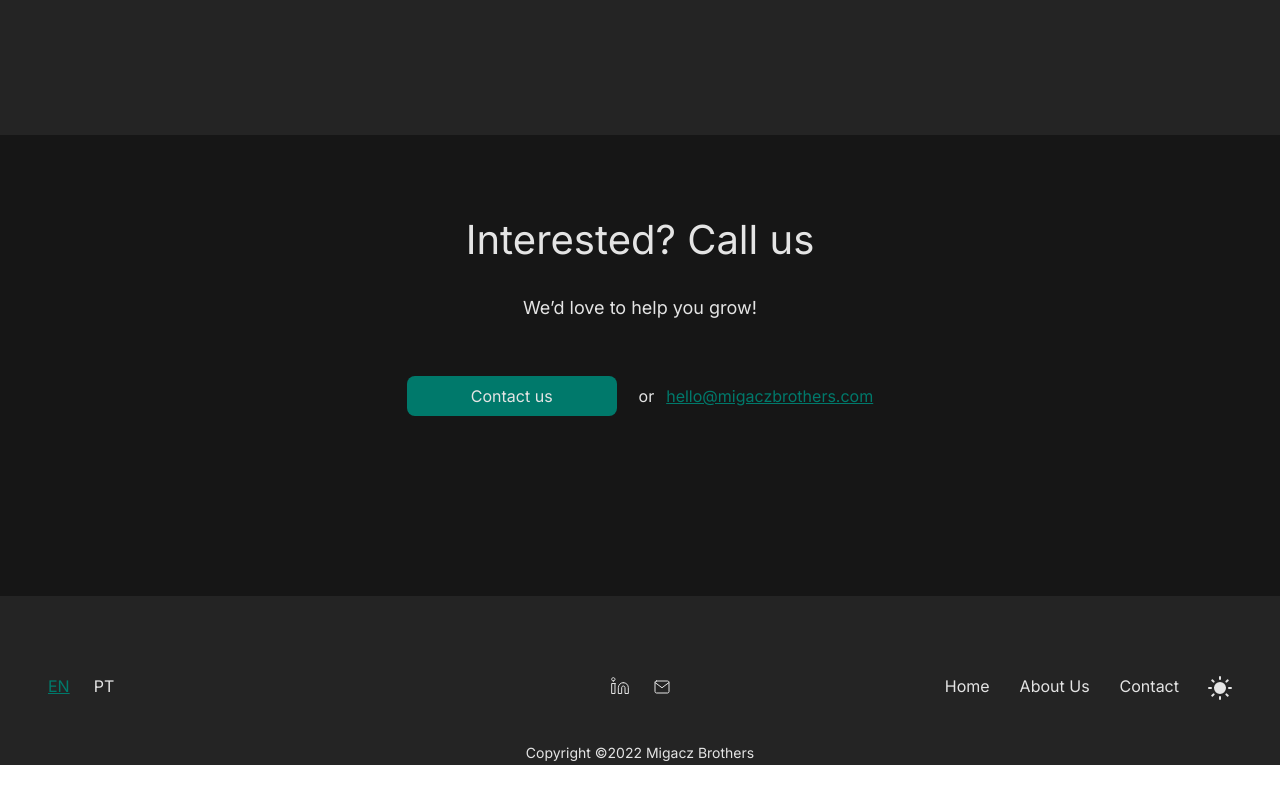
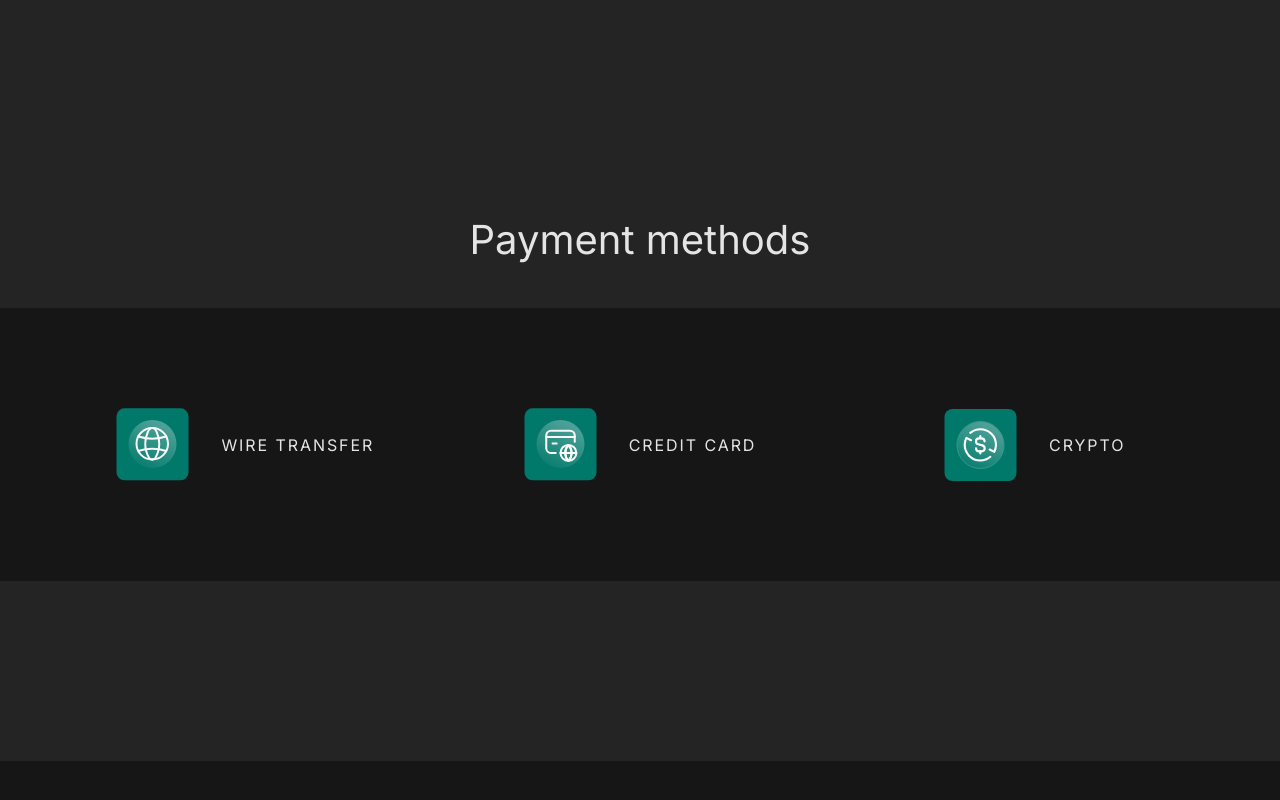
Before and after one commit to Migacz-Brothers/migacz-brothers, a Next.js app: page / in a window 1280 px wide. Shown: the part 1600-2400 px from the top of the page. Before the commit the page ends 2365 px from the top, so only its background shows below. Built offline with nearby package versions, Linux system fonts and the light colour scheme.

Commit message:
add payment methods section

```diff
--- /dev/null
+++ b/components/Home/PaymentMethods.tsx
@@ -0,0 +1,102 @@
+import styled from 'styled-components';
+import {
+  GenericSectionWrapper,
+  GenericSection,
+} from '../shared/sharedComponents';
+
+import CreditCardIcon from '../Icons/paymentMethods/creditCard';
+import CryptoIcon from '../Icons/paymentMethods/crypto';
+import WireTranferIcon from '../Icons/paymentMethods/wireTransfer';
+
+const PaymentMethods = (): JSX.Element => {
+  return (
+    <PaymentMethodsSectionWrapper>
+      <PaymentMethodsSection>
+        <Title>Payment methods</Title>
+        <PaymentMethodsListContainer>
+          <PaymentMethodsList>
+            <ListItem>
+              <WireTranferIcon />
+              Wire transfer
+            </ListItem>
+            <ListItem>
+              <CreditCardIcon />
+              Credit card
+            </ListItem>
+            <ListItem>
+              <CryptoIcon />
+              Crypto
+            </ListItem>
+          </PaymentMethodsList>
+        </PaymentMethodsListContainer>
+      </PaymentMethodsSection>
+    </PaymentMethodsSectionWrapper>
+  );
+};
+
+const PaymentMethodsSectionWrapper = styled(GenericSectionWrapper)`
+  background-color: var(--background-secondary);
+  display: inline-block;
+`;
+
+const PaymentMethodsSection = styled(GenericSection)`
+  margin: 80px 0 180px 0;
+  padding: 0;
+  max-width: unset;
+
+  color: var(--text-primary);
+`;
+
+const Title = styled.h2`
+  font-weight: normal;
+  font-size: 40px;
+  text-align: center;
+
+  padding: 0 16px;
+  margin-bottom: 44px;
+`;
+
+const PaymentMethodsListContainer = styled.div`
+  width: 100%;
+  background-color: var(--background-primary);
+`;
+
+const PaymentMethodsList = styled.ul`
+  display: flex;
+  justify-content: space-evenly;
+
+  margin: 0 auto;
+  max-width: 1216px;
+  padding: 100px 16px;
+
+  @media (max-width: 980px) {
+    flex-direction: column;
+  }
+`;
+
+const ListItem = styled.li`
+  flex: 1;
+
+  display: flex;
+  align-items: center;
+  justify-content: center;
+
+  letter-spacing: 0.12em;
+  text-transform: uppercase;
+
+  svg {
+    margin-right: 32px;
+  }
+
+  @media (max-width: 980px) {
+    flex-direction: column;
+
+    svg {
+      margin-right: 0px;
+      margin-bottom: 22px;
+    }
+    margin-bottom: 66px;
+  }
+`;
+
+export default PaymentMethods;
--- a/components/Home/index.tsx
+++ b/components/Home/index.tsx
@@ -2,3 +2,4 @@ export { default as FirstSection } from './FirstSection';
 export { default as AboutUs } from './AboutUs';
 export { default as WeAreAnAgency } from './WeAreAnAgency';
 export { default as CallToAction } from './CallToAction';
+export { default as PaymentMethods } from './PaymentMethods';
--- /dev/null
+++ b/components/Icons/paymentMethods/creditCard.tsx
@@ -0,0 +1,88 @@
+const CreditCardIcon = (): JSX.Element => (
+  <svg
+    width='73'
+    height='73'
+    viewBox='0 0 73 73'
+    fill='none'
+    xmlns='http://www.w3.org/2000/svg'
+  >
+    <rect x='0.5' y='0.328125' width='72' height='72' rx='8' fill='#00796b' />
+    <circle
+      opacity='0.3'
+      cx='36.5'
+      cy='36'
+      r='24'
+      fill='url(#paint0_linear_1291_262)'
+    />
+    <path
+      fillRule='evenodd'
+      clipRule='evenodd'
+      d='M44.4171 36.998C40.1943 41.3807 40.1943 48.4471 44.4171 52.8298C48.6398 48.4487 48.6398 41.3807 44.4171 36.998Z'
+      stroke='#FAFAFA'
+      strokeWidth='2.02042'
+      strokeLinecap='round'
+      strokeLinejoin='round'
+    />
+    <path
+      d='M22.25 29.0827H50.75'
+      stroke='#FAFAFA'
+      strokeWidth='2.02042'
+      strokeLinecap='round'
+      strokeLinejoin='round'
+    />
+    <path
+      d='M32.6512 35.4147H28.582'
+      stroke='#FAFAFA'
+      strokeWidth='2.02042'
+      strokeLinecap='round'
+      strokeLinejoin='round'
+    />
+    <path
+      d='M31.75 44.9167H27C24.3764 44.9167 22.25 42.7903 22.25 40.1667V27.5C22.25 24.8764 24.3764 22.75 27 22.75H46C48.6236 22.75 50.75 24.8764 50.75 27.5V33.8333'
+      stroke='#FAFAFA'
+      strokeWidth='2.02042'
+      strokeLinecap='round'
+      strokeLinejoin='round'
+    />
+    <path
+      fillRule='evenodd'
+      clipRule='evenodd'
+      d='M44.4171 36.998C40.1943 41.3807 40.1943 48.4471 44.4171 52.8298C48.6398 48.4487 48.6398 41.3807 44.4171 36.998Z'
+      stroke='#FAFAFA'
+      strokeWidth='2.02042'
+      strokeLinecap='round'
+      strokeLinejoin='round'
+    />
+    <path
+      fillRule='evenodd'
+      clipRule='evenodd'
+      d='M52.3314 44.9147C52.3314 49.2974 48.7974 52.8314 44.4147 52.8314C40.032 52.8314 36.498 49.2974 36.498 44.9147C36.498 40.532 40.032 36.998 44.4147 36.998C48.7974 36.998 52.3314 40.532 52.3314 44.9147Z'
+      stroke='#FAFAFA'
+      strokeWidth='2.02042'
+      strokeLinecap='round'
+      strokeLinejoin='round'
+    />
+    <path
+      d='M36.5 44.9167H52.327'
+      stroke='#FAFAFA'
+      strokeWidth='2.02042'
+      strokeLinecap='round'
+      strokeLinejoin='round'
+    />
+    <defs>
+      <linearGradient
+        id='paint0_linear_1291_262'
+        x1='36.5'
+        y1='12'
+        x2='12.5'
+        y2='60'
+        gradientUnits='userSpaceOnUse'
+      >
+        <stop stopColor='white' />
+        <stop offset='1' stopColor='white' stop-opacity='0' />
+      </linearGradient>
+    </defs>
+  </svg>
+);
+
+export default CreditCardIcon;
--- /dev/null
+++ b/components/Icons/paymentMethods/crypto.tsx
@@ -0,0 +1,69 @@
+const CryptoIcon = (): JSX.Element => (
+  <svg
+    width='73'
+    height='72'
+    viewBox='0 0 73 72'
+    fill='none'
+    xmlns='http://www.w3.org/2000/svg'
+  >
+    <rect x='0.5' width='72' height='72' rx='8' fill='#00796B' />
+    <circle
+      opacity='0.3'
+      cx='36.5'
+      cy='36'
+      r='23.5'
+      fill='url(#paint0_linear_1291_266)'
+      stroke='#CDD1D6'
+    />
+    <path
+      d='M26.3047 23.8759C29.0178 21.5901 32.5177 20.2109 36.3442 20.2109C44.9786 20.2109 51.9768 27.2091 51.9768 35.8435C51.9768 38.3568 51.3688 40.7243 50.3145 42.8277L45.6577 40.5002'
+      stroke='white'
+      strokeWidth='2.10294'
+      strokeLinecap='round'
+      strokeLinejoin='round'
+    />
+    <path
+      d='M46.383 47.8092C43.6699 50.0951 40.1699 51.4742 36.3435 51.4742C27.7091 51.4742 20.7109 44.4743 20.7109 35.8417C20.7109 33.3283 21.3189 30.9609 22.3732 28.8574L27.0299 31.1849'
+      stroke='white'
+      strokeWidth='2.10294'
+      strokeLinecap='round'
+      strokeLinejoin='round'
+    />
+    <path
+      d='M36.3431 27.1582V29.3294'
+      stroke='white'
+      strokeWidth='2.10294'
+      strokeLinecap='round'
+      strokeLinejoin='round'
+    />
+    <path
+      d='M36.3431 44.5286V42.3574'
+      stroke='white'
+      strokeWidth='2.10294'
+      strokeLinecap='round'
+      strokeLinejoin='round'
+    />
+    <path
+      d='M40.6622 32.3678C40.5492 30.6725 39.151 29.3281 37.428 29.3281H35.0483C33.3635 29.3281 32 30.6934 32 32.3765C32 33.7747 32.9518 34.994 34.3067 35.3345L38.3763 36.3558C39.7329 36.6963 40.683 37.9156 40.683 39.3138C40.683 40.9987 39.3178 42.3622 37.6347 42.3622H35.255C33.5285 42.3622 32.1303 41.0143 32.0191 39.3156'
+      stroke='white'
+      strokeWidth='2.10294'
+      strokeLinecap='round'
+      strokeLinejoin='round'
+    />
+    <defs>
+      <linearGradient
+        id='paint0_linear_1291_266'
+        x1='36.5'
+        y1='12'
+        x2='12.5'
+        y2='60'
+        gradientUnits='userSpaceOnUse'
+      >
+        <stop stopColor='white' />
+        <stop offset='1' stopColor='white' stopOpacity='0' />
+      </linearGradient>
+    </defs>
+  </svg>
+);
+
+export default CryptoIcon;
--- /dev/null
+++ b/components/Icons/paymentMethods/wireTransfer.tsx
@@ -0,0 +1,70 @@
+const WireTranferIcon = (): JSX.Element => (
+  <svg
+    width='73'
+    height='73'
+    viewBox='0 0 73 73'
+    fill='none'
+    xmlns='http://www.w3.org/2000/svg'
+  >
+    <rect x='0.5' y='0.328125' width='72' height='72' rx='8' fill='#00796B' />
+    <circle
+      opacity='0.3'
+      cx='36.5'
+      cy='36'
+      r='24'
+      fill='url(#paint0_linear_1291_250)'
+    />
+    <path
+      d='M36.25 20C44.9685 20 52 27.0315 52 35.75C52 44.4685 44.9685 51.5 36.25 51.5'
+      stroke='#FAFAFA'
+      strokeWidth='2'
+      strokeLinecap='round'
+      strokeLinejoin='round'
+    />
+    <path
+      d='M36.25 51.5C27.5315 51.5 20.5 44.4685 20.5 35.75C20.5 27.0315 27.5315 20 36.25 20'
+      stroke='#FAFAFA'
+      strokeWidth='2'
+      strokeLinecap='round'
+      strokeLinejoin='round'
+    />
+    <path
+      fill-rule='evenodd'
+      clip-rule='evenodd'
+      d='M33.0431 21.8546C27.9856 30.2983 27.9856 41.2026 33.0431 49.6463C34.5236 52.1191 37.9764 52.1191 39.4569 49.6463C44.5144 41.2026 44.5144 30.2983 39.4569 21.8546C37.9746 19.3818 34.5236 19.3818 33.0431 21.8546Z'
+      stroke='#FAFAFA'
+      strokeWidth='2'
+      strokeLinecap='round'
+      strokeLinejoin='round'
+    />
+    <path
+      d='M22.2676 28.502C30.8286 31.1462 41.6716 31.1462 50.2308 28.502'
+      stroke='#FAFAFA'
+      strokeWidth='2'
+      strokeLinecap='round'
+      strokeLinejoin='round'
+    />
+    <path
+      d='M50.2328 42.9988C41.6718 40.3546 30.8288 40.3546 22.2695 42.9988'
+      stroke='#FAFAFA'
+      strokeWidth='2'
+      strokeLinecap='round'
+      strokeLinejoin='round'
+    />
+    <defs>
+      <linearGradient
+        id='paint0_linear_1291_250'
+        x1='36.5'
+        y1='12'
+        x2='12.5'
+        y2='60'
+        gradientUnits='userSpaceOnUse'
+      >
+        <stop stopColor='white' />
+        <stop offset='1' stopColor='white' stopOpacity='0' />
+      </linearGradient>
+    </defs>
+  </svg>
+);
+
+export default WireTranferIcon;
--- a/pages/index.tsx
+++ b/pages/index.tsx
@@ -4,6 +4,7 @@ import {
   AboutUs,
   WeAreAnAgency,
   CallToAction,
+  PaymentMethods,
 } from '../components/Home';
 
 export default function Home() {
@@ -21,6 +22,7 @@ export default function Home() {
         <FirstSection />
         <AboutUs />
         <WeAreAnAgency />
+        <PaymentMethods />
         <CallToAction />
       </main>
     </>
```
